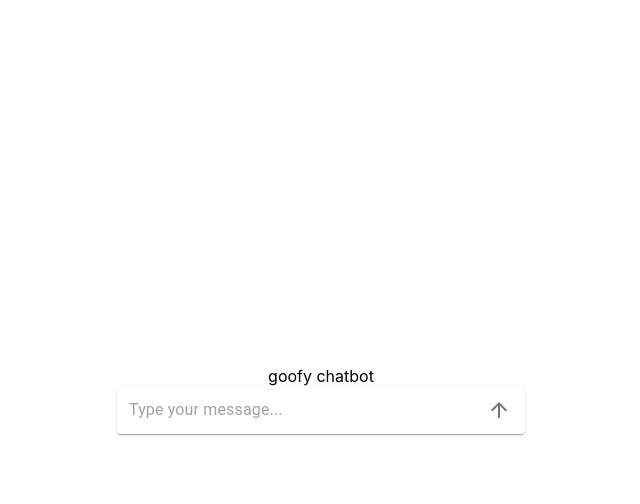
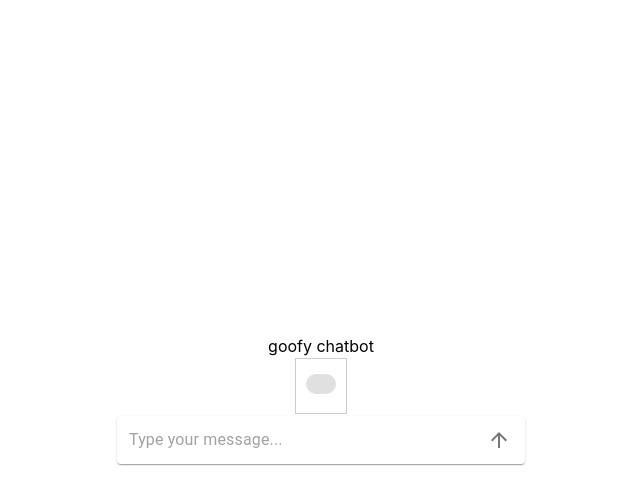
Before and after one commit to JacobCho-i/Chatbox, a React (Create React App) app: page / in a window 1280 px wide. Both pictures are taken after a click on the button "send". Shown: the top 504 px of the page, without its empty margins (319-959 px from the left). Built offline with nearby package versions, Linux system fonts and the light colour scheme; no server answers.

Commit message:
added tablecell for conversation

```diff
--- a/src/App.js
+++ b/src/App.js
@@ -1,5 +1,6 @@
 import React, { useEffect, useState } from 'react';
 import { InputBar } from './components/InputBar';
+import { MessageTableCell } from './components/MessageTableCell';
 import './App.css';
 
 function App() {
@@ -7,8 +8,22 @@ function App() {
   const [messages, setMessages] = useState([])
 
   const updateMessage = (msg) => {
-    messages.push(msg)
+    //messages.push({id: messages.length, text: msg})
+    setMessages(prevMessages => [...prevMessages, { id: prevMessages.length, text: msg }]);
   }
+
+  const MessageTable = ({ messages }) => {
+    return (
+      <table>
+        <tbody>
+          <tr>
+            <MessageTableCell messages={messages} />
+          </tr>
+        </tbody>
+      </table>
+    );
+  };
+
 
   useEffect(() => {
     //
@@ -17,6 +32,7 @@ function App() {
   return (
     <div className="App">
       goofy chatbot
+      <MessageTable messages={messages} />
       <InputBar message={messages} updateMessage={updateMessage}/>
     </div>
   );
--- a/src/components/InputBar.js
+++ b/src/components/InputBar.js
@@ -26,7 +26,7 @@ export function InputBar({ message, updateMessage }) {
     })
     .then(response => response.json())
     .then(response => {
-      alert(response["message"])
+      //alert(response["message"])
       updateMessage(response["message"])
     })
     .catch(error => console.error('Error:', error));
--- /dev/null
+++ b/src/components/MessageBubble.js
@@ -0,0 +1,19 @@
+export function MessageBubble({ text }) {
+    return (
+      <div style={styles.bubble}>
+        {text}
+      </div>
+    );
+  };
+
+  const styles = {
+    bubble: {
+      padding: '10px 15px',
+      margin: '5px 0',
+      borderRadius: '20px',
+      backgroundColor: '#e0e0e0',
+      display: 'inline-block',
+      maxWidth: '80%',
+      wordWrap: 'break-word',
+    }
+};
--- /dev/null
+++ b/src/components/MessageTableCell.js
@@ -0,0 +1,21 @@
+import { MessageBubble } from './MessageBubble';
+
+export function MessageTableCell({ messages }) {
+    return (
+      <td style={styles.cell}>
+        {messages.map(message => (
+            <div>
+                <MessageBubble key={message.id} text={message.text} />
+            </div>
+        ))}
+      </td>
+    );
+  };
+
+  const styles = {
+    cell: {
+      padding: '10px',
+      border: '1px solid #ccc',
+      verticalAlign: 'top',
+    }
+  };
```
